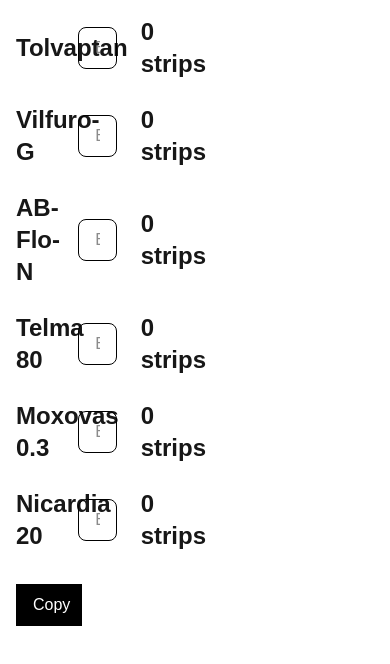
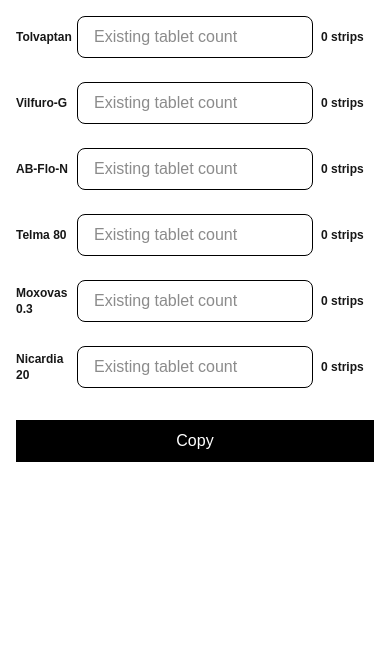
Before and after one commit to aruna221189/ammamma-meds, a Next.js app: page / in a window 390 px wide. Shown: the top 664 px of the page. Built offline with nearby package versions, Linux system fonts and the light colour scheme.

Commit message:
mobile styling fix

```diff
--- a/pages/index.js
+++ b/pages/index.js
@@ -14,16 +14,16 @@
     setValue(neededStrips);
   };
   return (
-    <div className="grid grid-cols-3 items-center gap-6">
-      <h2 className="text-2xl font-semibold">{medicine?.name}</h2>
+    <div className="grid grid-cols-6 items-center gap-2 lg:gap-6">
+      <h2 className="text-xs lg:text-2xl font-semibold col-span-1">{medicine?.name}</h2>
       <input
         onChange={getValue}
         ref={inputRef}
-        className="py-2 px-4 border border-black rounded-lg"
+        className="py-2 px-4 border border-black rounded-lg col-span-2 col-span-4"
         type="text"
         placeholder="Existing tablet count"
       />
-      <h2 className="displayValue text-2xl font-semibold">{value} strips</h2>
+      <h2 className="displayValue text-xs lg:text-2xl font-semibold col-span-1">{value} strips</h2>
     </div>
   );
 };
@@ -79,7 +79,7 @@
   };
   return (
     <>
-      <div className="flex flex-col gap-6 p-4 max-w-1/2">
+      <div className="flex flex-col gap-6 p-4 lg:max-w-1/2">
         {medicines?.map((medicine, index) => {
           return (
             <Medicine
@@ -90,7 +90,7 @@
           );
         })}
       </div>
-      <div className="p-4 max-w-1/4">
+      <div className="p-4 lg:max-w-1/4">
         <button
           onClick={copyToClipboard}
           className="border border-black py-2 px-4 w-full bg-black text-white cursor-pointer"
```
